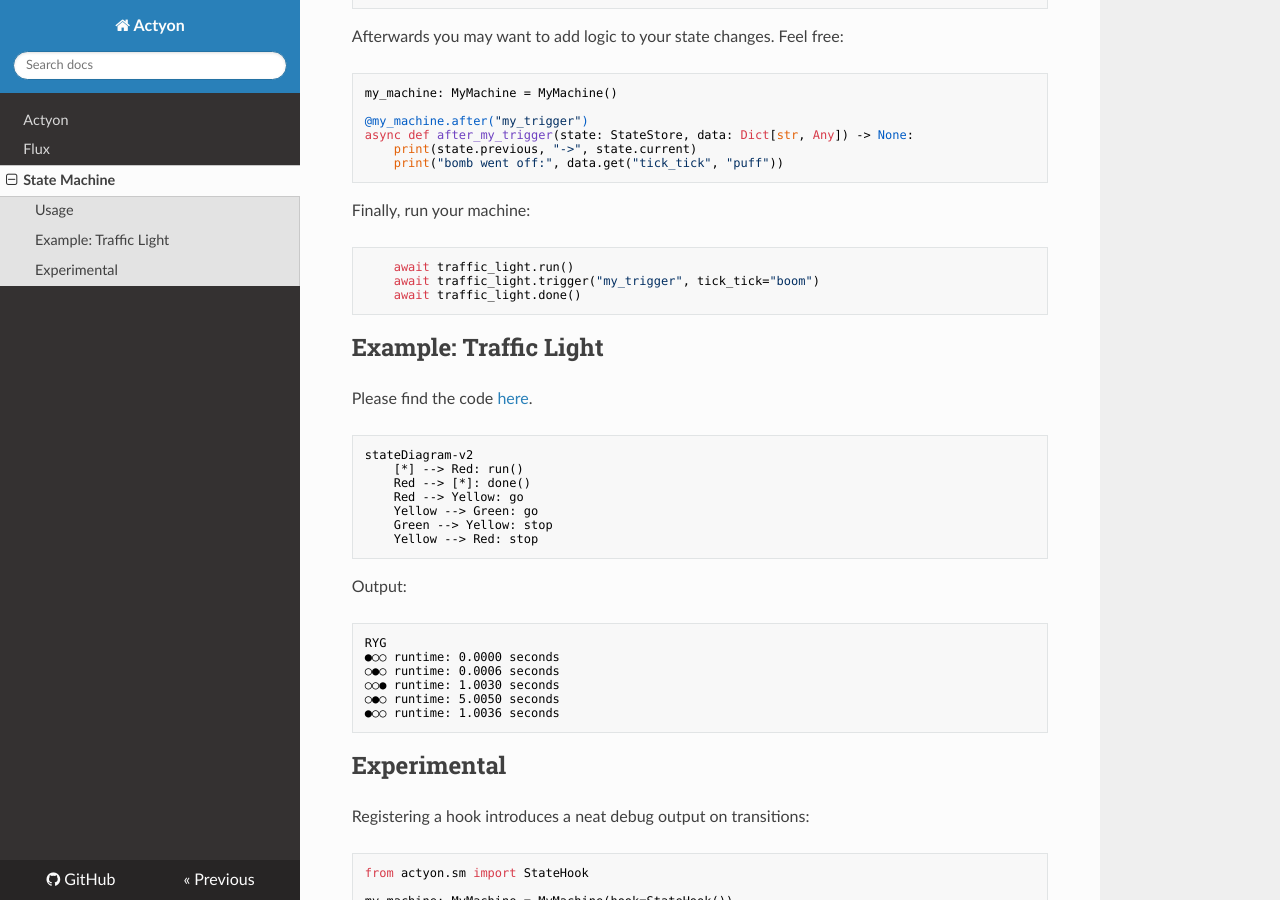
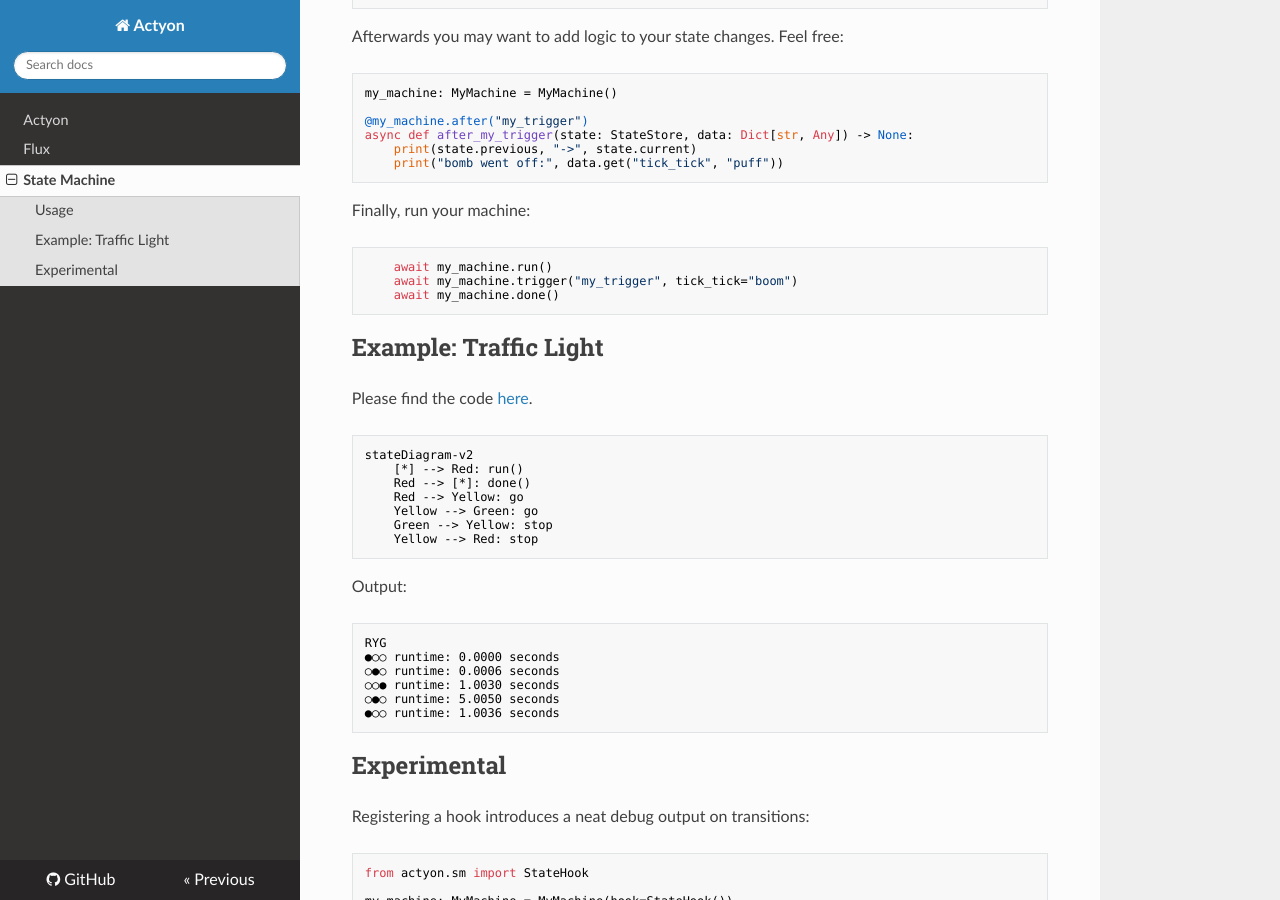
Before and after one commit to neatc0der/actyon, an MkDocs documentation site: the page built from docs/sm.md, in a window 1280 px wide and 900 px high, scrolled down 380 px. Built offline with MkDocs 1.6.1, drawn with Linux system fonts in a browser that asks for light colours; nearby versions of some CDN libraries.

````diff
--- /dev/null
+++ b/docs/css/version-select.css
@@ -0,0 +1,5 @@
+#version-selector {
+  display: block;
+  margin: -10px auto 0.809em;
+  padding: 2px;
+}
--- a/docs/sm.md
+++ b/docs/sm.md
@@ -28,9 +28,9 @@ async def after_my_trigger(state: StateStore, data: Dict[str, Any]) -> None:
 Finally, run your machine:
 
 ```python
-    await traffic_light.run()
-    await traffic_light.trigger("my_trigger", tick_tick="boom")
-    await traffic_light.done()
+    await my_machine.run()
+    await my_machine.trigger("my_trigger", tick_tick="boom")
+    await my_machine.done()
 ```
 
 ## Example: Traffic Light
````
Also changed, not shown: docs/js/version-select.js (added, +64 -0 lines).
